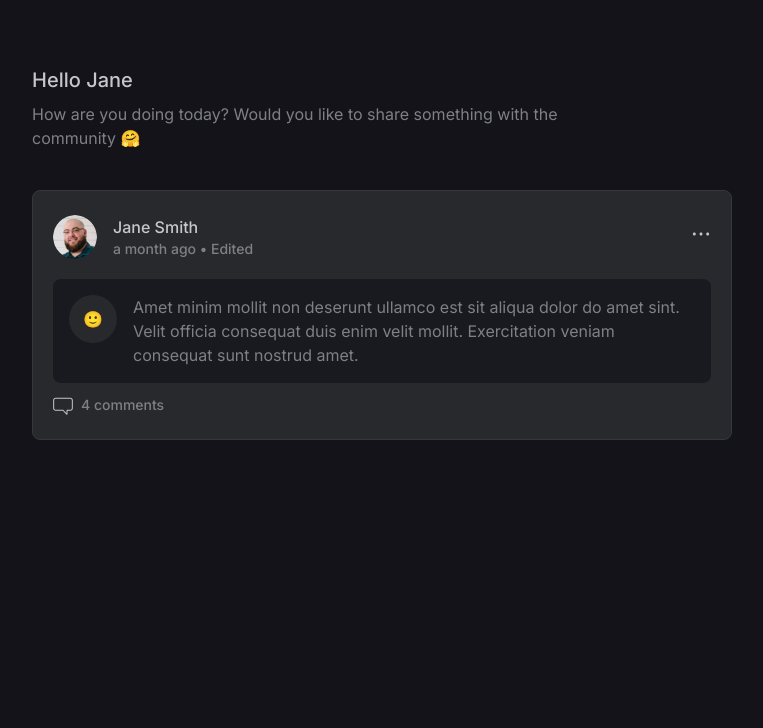
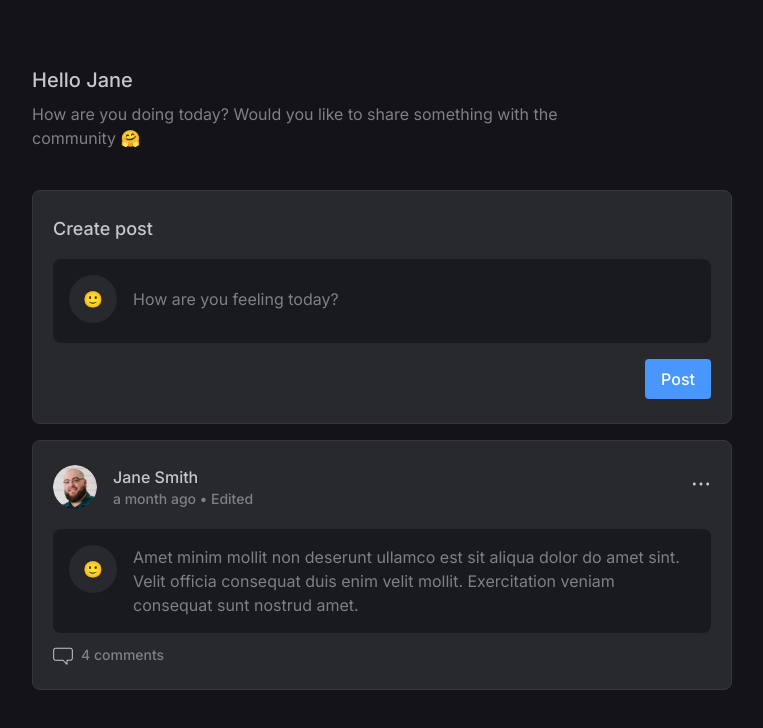
Before and after one commit to AnkitKarnAK/atlys-assignment, a React (Vite) app: page / in a window 1280 px wide. Shown: the top 728 px of the page, without its empty margins (258-1021 px from the left). Built offline with nearby package versions, Linux system fonts and the light colour scheme.

Commit message:
feat: Add AddFeed component for creating new posts

```diff
--- /dev/null
+++ b/src/components/AddFeed.tsx
@@ -0,0 +1,36 @@
+import { Button, Card } from "@/components"
+
+export const AddFeed = () => {
+    return (
+        <>
+            <Card className="mb-4">
+                <form className="flex flex-col gap-4">
+                    <h2 className="text-lg font-medium text-light-500">Create post</h2>
+
+                    <div className="flex cursor-text items-center gap-4 rounded-lg bg-primary-300 p-4">
+                        <div className="h-12 w-12 min-w-12 self-start flex items-center justify-center rounded-full bg-dark-500">
+                            🙂
+                        </div>
+                        <div className="flex flex-col w-full">
+                            <div className="relative w-full">
+                                <input
+                                    name="text"
+                                    className="py-3 px-0 text-light-500 w-full rounded-md border-2 bg-transparent outline-none placeholder:text-light-300 border-none border-dark-300 focus:border-light-300"
+                                    placeholder="How are you feeling today?"
+                                    aria-label="How are you feeling today?"
+                                />
+                            </div>
+                            <p className="mt-1 text-xs text-red-400" />
+                        </div>
+                    </div>
+
+                    <Button type="submit" className="items-end self-end">
+                        Post
+                    </Button>
+
+
+                </form>
+            </Card>
+        </>
+    )
+}
--- a/src/components/index.ts
+++ b/src/components/index.ts
@@ -3,3 +3,5 @@ export * from './LoginDialog';
 export * from './base/Button';
 export * from './RegisterDialog';
 export * from './base/Card';
+export * from "./FeedCard";
+export * from "./AddFeed";
--- a/src/routes/index.tsx
+++ b/src/routes/index.tsx
@@ -1,4 +1,4 @@
-import { FeedCard } from '@/components/FeedCard'
+import { AddFeed, FeedCard } from '@/components'
 import { createFileRoute } from '@tanstack/react-router'
 
 export const Route = createFileRoute('/')({
@@ -16,6 +16,8 @@ function Index() {
                 </p>
             </div>
 
+            <AddFeed />
+
             <FeedCard />
         </main>
     )
```
